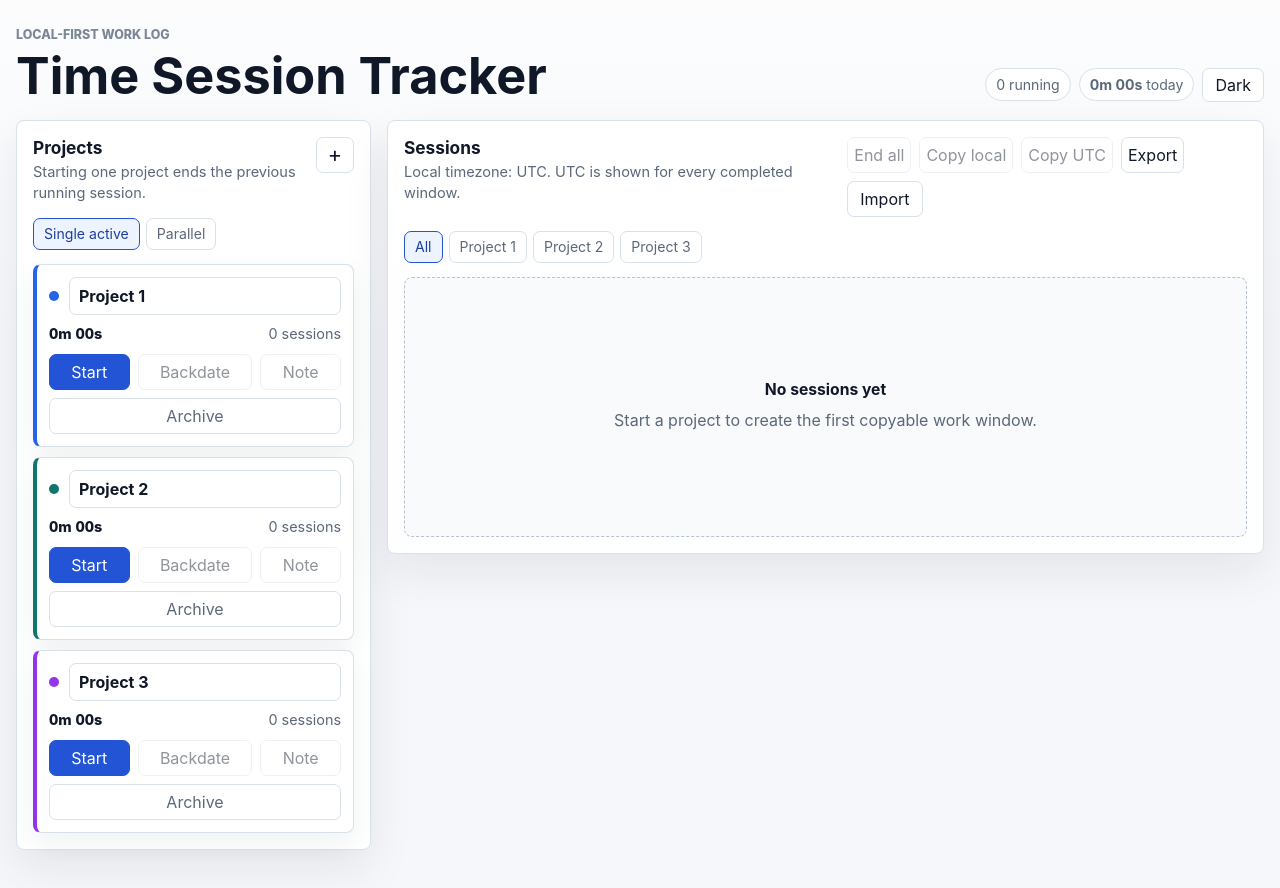
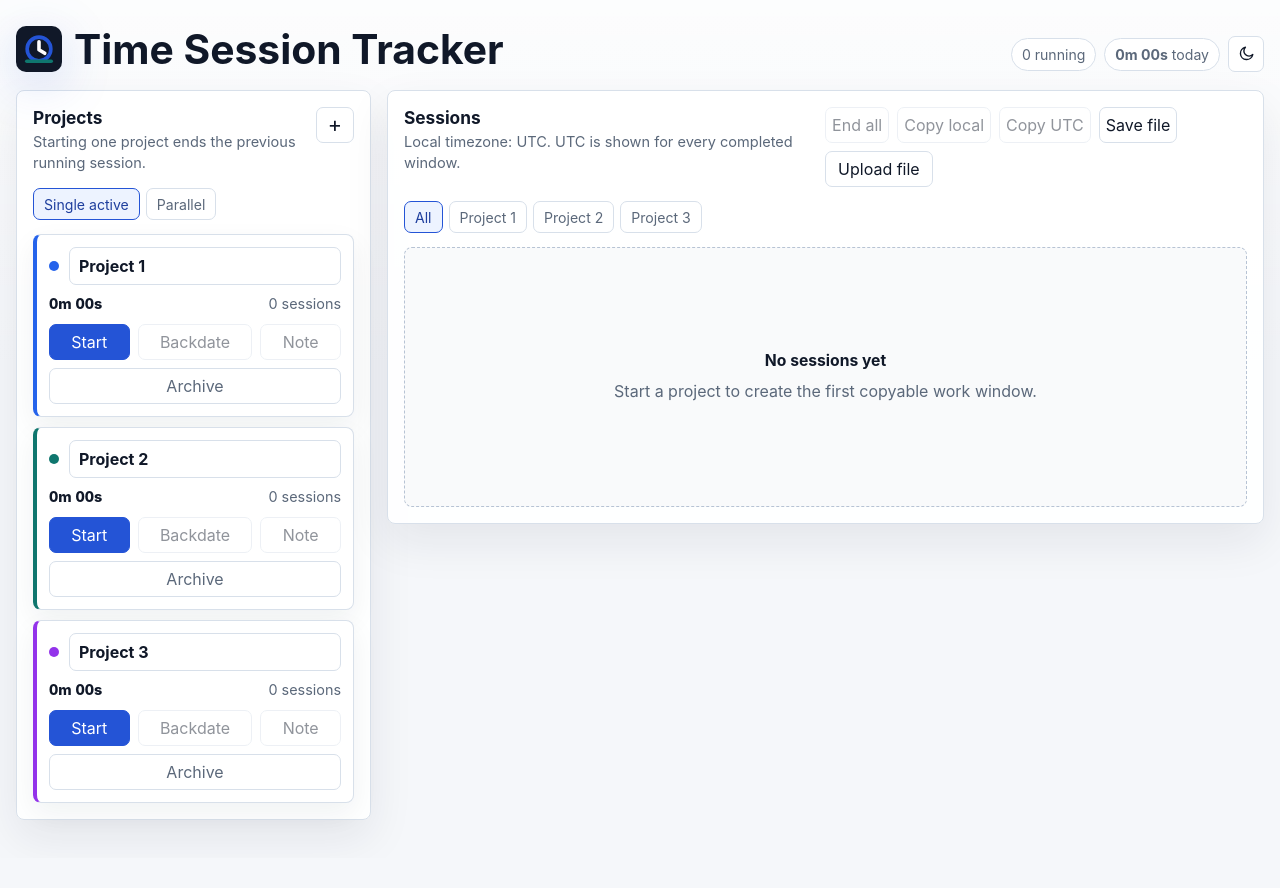
Before and after one commit to 0xtreme/time-tracker, a website built with Vite: page index.html in a window 1280 px wide. After the commit the page ends 858 px from the top, so only its background shows below. Built offline with nearby package versions, Linux system fonts and the light colour scheme.

Commit message:
Polish header and offline backup controls

```diff
--- a/index.html
+++ b/index.html
@@ -7,6 +7,7 @@
       name="description"
       content="A local-first project session tracker for recording copyable local and UTC work windows."
     />
+    <link rel="icon" type="image/svg+xml" href="/favicon.svg" />
     <title>Time Session Tracker</title>
   </head>
   <body>
--- a/src/main.ts
+++ b/src/main.ts
@@ -141,15 +141,20 @@ function render() {
   app.innerHTML = `
     <main class="shell">
       <header class="topbar">
-        <div>
-          <p class="eyebrow">Local-first work log</p>
+        <div class="brand">
+          ${renderBrandIcon()}
           <h1>Time Session Tracker</h1>
         </div>
         <div class="topbar__stats" aria-label="Current tracker summary">
           <span>${activeSessions.length} running</span>
           <span><strong data-total-today>${formatDuration(totalToday)}</strong> today</span>
-          <button class="theme-toggle" data-action="toggle-theme" aria-label="Switch color theme">
-            ${state.settings.theme === "dark" ? "Light" : "Dark"}
+          <button
+            class="theme-toggle"
+            data-action="toggle-theme"
+            aria-label="${state.settings.theme === "dark" ? "Switch to light mode" : "Switch to dark mode"}"
+            title="${state.settings.theme === "dark" ? "Switch to light mode" : "Switch to dark mode"}"
+          >
+            ${renderThemeIcon()}
           </button>
         </div>
       </header>
@@ -185,9 +190,9 @@ function render() {
               <button data-action="end-all" ${activeSessions.length ? "" : "disabled"}>End all</button>
               <button data-action="copy-local" ${filteredSessions().length ? "" : "disabled"}>Copy local</button>
               <button data-action="copy-utc" ${filteredSessions().length ? "" : "disabled"}>Copy UTC</button>
-              <button data-action="export-json">Export</button>
-              <label class="file-button">
-                Import
+              <button data-action="export-json" title="Save an offline JSON backup file">Save file</button>
+              <label class="file-button" title="Upload an offline JSON backup file">
+                Upload file
                 <input type="file" data-action="import-json" accept="application/json" />
               </label>
             </div>
@@ -212,6 +217,34 @@ function render() {
 
   bindEvents();
   renderTimerValues();
+}
+
+function renderBrandIcon() {
+  return `
+    <svg class="brand-mark" viewBox="0 0 64 64" aria-hidden="true">
+      <rect width="64" height="64" rx="14"></rect>
+      <path d="M32 13a19 19 0 1 0 0 38 19 19 0 0 0 0-38Zm0 5a14 14 0 1 1 0 28 14 14 0 0 1 0-28Z"></path>
+      <path d="M32 22v11l8 5"></path>
+      <path d="M15 49h34"></path>
+    </svg>
+  `;
+}
+
+function renderThemeIcon() {
+  if (state.settings.theme === "dark") {
+    return `
+      <svg viewBox="0 0 24 24" aria-hidden="true">
+        <circle cx="12" cy="12" r="4"></circle>
+        <path d="M12 2v2.5M12 19.5V22M4.93 4.93l1.77 1.77M17.3 17.3l1.77 1.77M2 12h2.5M19.5 12H22M4.93 19.07l1.77-1.77M17.3 6.7l1.77-1.77"></path>
+      </svg>
+    `;
+  }
+
+  return `
+    <svg viewBox="0 0 24 24" aria-hidden="true">
+      <path d="M21 12.8A8.3 8.3 0 1 1 11.2 3a6.6 6.6 0 0 0 9.8 9.8Z"></path>
+    </svg>
+  `;
 }
 
 function renderProjectCard(project: Project) {
--- a/src/styles.css
+++ b/src/styles.css
@@ -118,7 +118,7 @@ p {
 
 h1 {
   margin-bottom: 0;
-  font-size: clamp(2.05rem, 5vw, 3.15rem);
+  font-size: clamp(1.8rem, 3.8vw, 2.55rem);
   line-height: 1;
   letter-spacing: 0;
 }
@@ -152,12 +152,49 @@ p {
   margin-bottom: 18px;
 }
 
-.eyebrow {
-  margin: 0 0 7px;
-  color: var(--subtle);
-  font-size: 0.78rem;
-  font-weight: 800;
-  text-transform: uppercase;
+.brand {
+  display: grid;
+  grid-template-columns: 46px minmax(0, 1fr);
+  column-gap: 12px;
+  align-items: center;
+}
+
+.brand h1 {
+  grid-column: 2;
+}
+
+.brand-mark {
+  grid-row: 1;
+  width: 46px;
+  height: 46px;
+  filter: drop-shadow(0 12px 24px color-mix(in srgb, var(--primary) 18%, transparent));
+}
+
+.brand-mark rect {
+  fill: var(--text);
+}
+
+:root[data-theme="dark"] .brand-mark rect {
+  fill: #f4f6f8;
+}
+
+.brand-mark path:nth-of-type(1) {
+  fill: var(--primary);
+}
+
+.brand-mark path:nth-of-type(2) {
+  fill: none;
+  stroke: var(--surface);
+  stroke-width: 5;
+  stroke-linecap: round;
+  stroke-linejoin: round;
+}
+
+.brand-mark path:nth-of-type(3) {
+  fill: none;
+  stroke: var(--success);
+  stroke-width: 5;
+  stroke-linecap: round;
 }
 
 .topbar__stats {
@@ -181,8 +218,27 @@ p {
 }
 
 .theme-toggle {
-  min-height: 34px;
-  padding: 0 12px;
+  display: inline-grid;
+  place-items: center;
+  width: 36px;
+  min-width: 36px;
+  min-height: 36px;
+  padding: 0;
+}
+
+.theme-toggle svg {
+  width: 18px;
+  height: 18px;
+  fill: none;
+  stroke: currentColor;
+  stroke-width: 1.9;
+  stroke-linecap: round;
+  stroke-linejoin: round;
+}
+
+.theme-toggle svg circle {
+  fill: currentColor;
+  stroke: none;
 }
 
 .notice,
@@ -244,6 +300,10 @@ p {
   justify-content: space-between;
   gap: 16px;
   margin-bottom: 14px;
+}
+
+.session-toolbar > div:first-child {
+  max-width: 520px;
 }
 
 .panel-heading p,
@@ -345,6 +405,11 @@ p {
   flex-wrap: wrap;
 }
 
+.toolbar-actions button,
+.file-button {
+  white-space: nowrap;
+}
+
 .project-actions button {
   flex: 1 1 auto;
   padding: 0 10px;
@@ -374,6 +439,7 @@ p {
   position: relative;
   display: inline-flex;
   align-items: center;
+  justify-content: center;
   min-height: 36px;
   border: 1px solid var(--border);
   border-radius: 7px;
@@ -586,6 +652,16 @@ p {
     flex-direction: column;
   }
 
+  .brand {
+    grid-template-columns: 38px minmax(0, 1fr);
+    column-gap: 10px;
+  }
+
+  .brand-mark {
+    width: 38px;
+    height: 38px;
+  }
+
   .topbar__stats,
   .toolbar-actions,
   .recovery-actions {
```
Also changed, not shown: docs/architecture.md (+2 -0 lines), docs/browser-behavior.md (+2 -0 lines), docs/privacy-and-terms.md (+1 -1 lines), README.md, public/favicon.svg (added).
